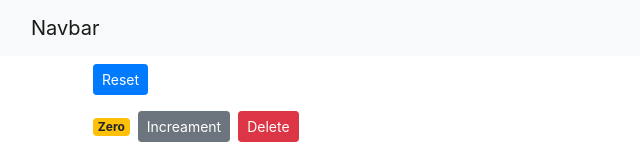
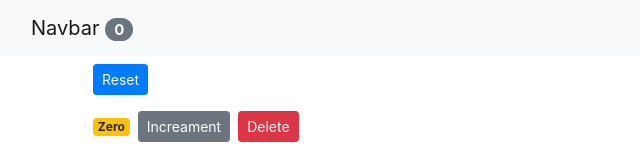
Before and after one commit to Nirzak/React-Practice, a React (Create React App) app: page / in a window 1280 px wide. Shown: the top 156 px of the page, without its empty margins (0-640 px from the left). Built offline with nearby package versions, Linux system fonts and the light colour scheme.

Commit message:
Implemented Navbar Counter

```diff
--- a/src/App.js
+++ b/src/App.js
@@ -37,7 +37,8 @@
   render() {
     return (
       <React.Fragment>
-      <NavBar />
+      <NavBar totalCounters={this.state.counters.filter(
+        c => c.value >0).length} />
     <main className="container">
      <Counters
      counters={this.state.counters}
--- a/src/components/navbar.jsx
+++ b/src/components/navbar.jsx
@@ -4,7 +4,9 @@
         return (
             <nav className="navbar navbar-light bg-light">
   <div className="container-fluid">
-    <a className="navbar-brand" href="#">Navbar</a>
+    <a className="navbar-brand" href="#">
+        Navbar <span className="badge badge-pill badge-secondary">{this.props.totalCounters}</span>
+    </a>
   </div>
 </nav>
         );
```
